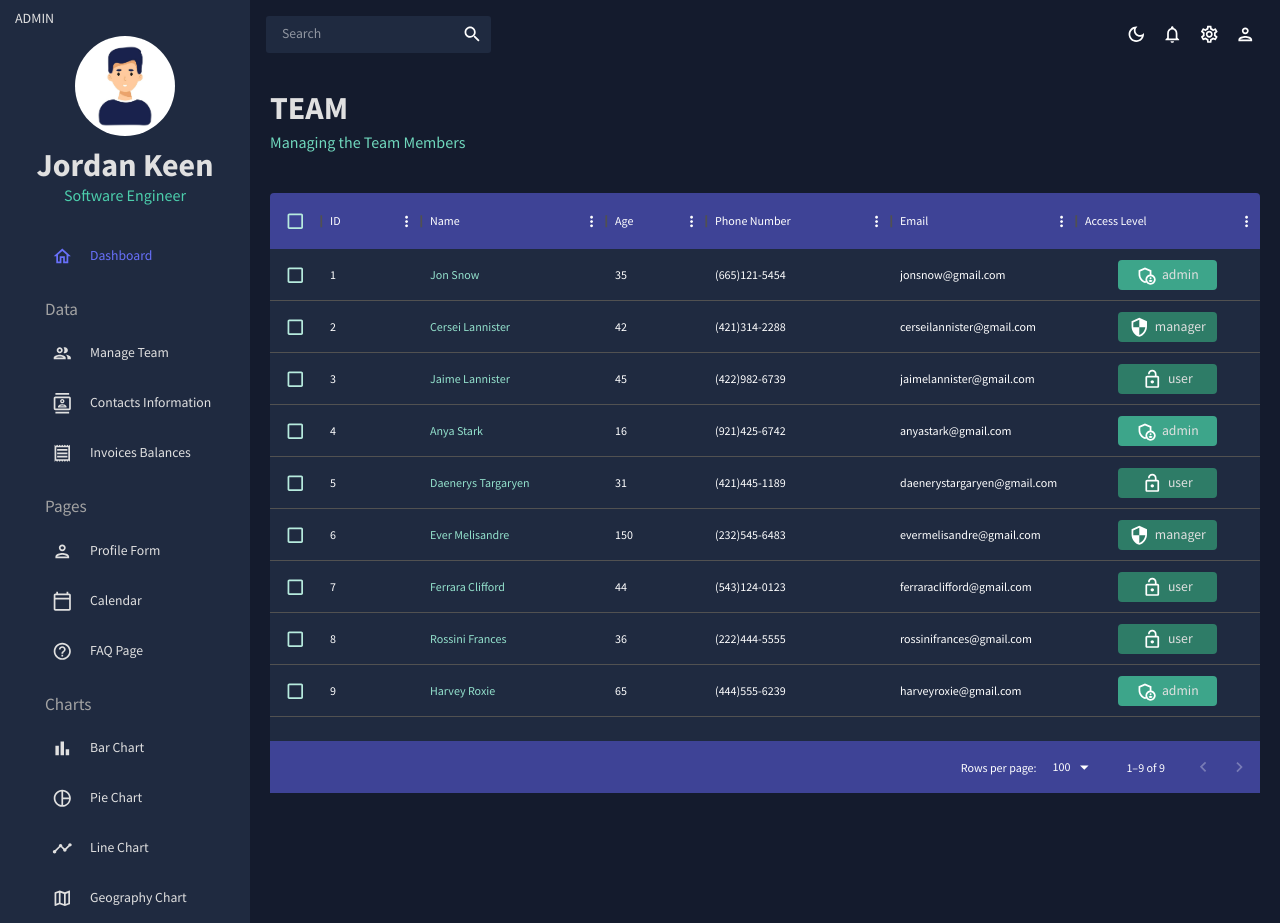
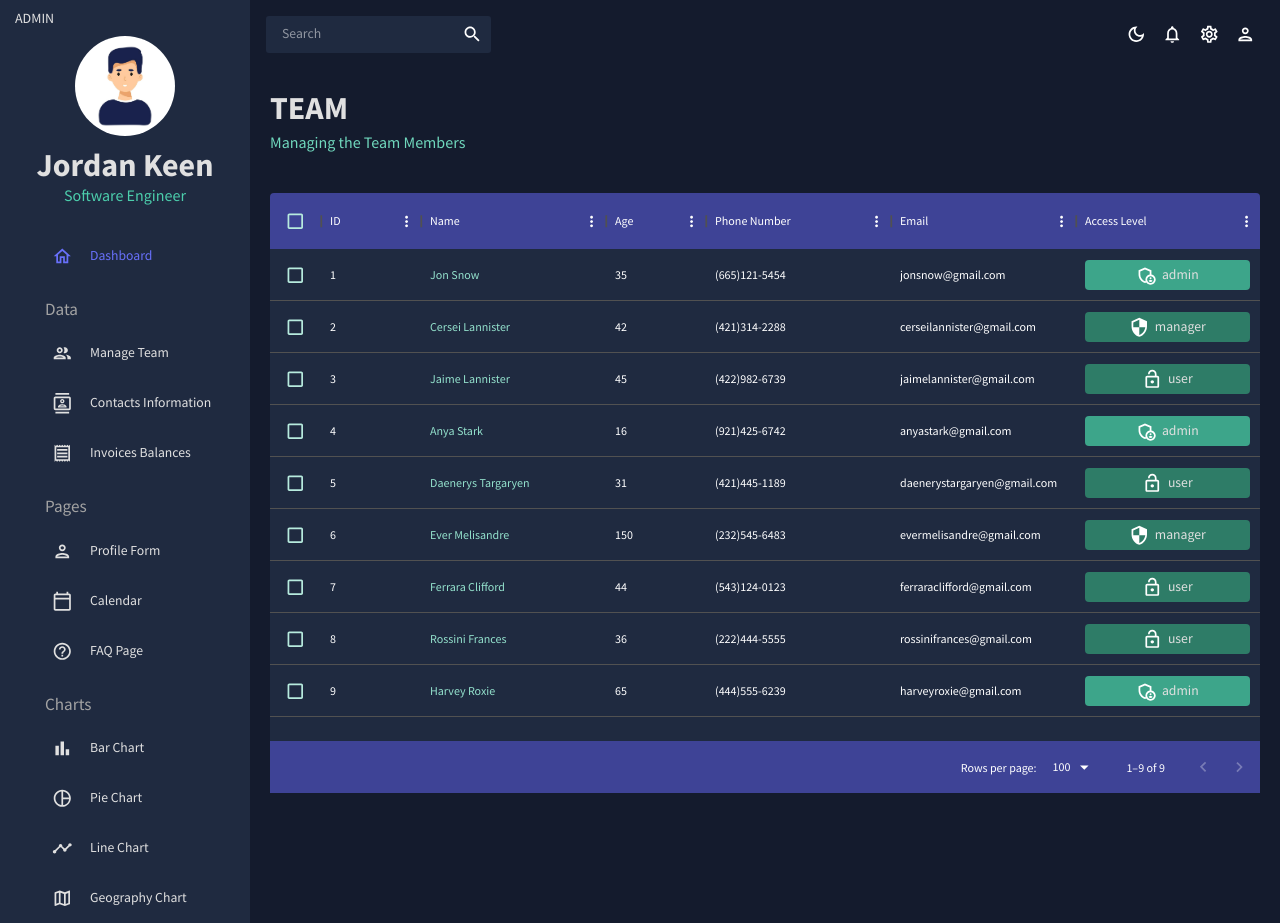
Before and after one commit to jordankeen/react-dashboard-app, a React (Create React App) app: page /team in a window 1280 px wide. Built offline with nearby package versions, Linux system fonts and the light colour scheme.

Commit message:
update responsive style to team grid

```diff
--- a/src/index.css
+++ b/src/index.css
@@ -8,7 +8,9 @@
    width: 100%;
    font-family: 'Source Sans Pro', sans-serif;
 }
-
+.content {
+   overflow: hidden;
+}
 .app {
    display: flex;
    position: relative;
--- a/src/scenes/team/index.jsx
+++ b/src/scenes/team/index.jsx
@@ -11,12 +11,17 @@
    const theme = useTheme();
    const colors = tokens(theme.palette.mode);
    const columns = [
-      { field: "id", headerName: "ID" },
+      {
+         field: "id",
+         headerName: "ID",
+         minWidth: 50,
+      },
       {
          field: "name",
          headerName: "Name",
          flex: 1,
          cellClassName: "name-column--cell",
+         minWidth: 125,
       },
       {
          field: "age",
@@ -24,26 +29,30 @@
          type: "number",
          headerAlign: "left",
          align: "left",
+         minWidth: 60
       },
       {
          field: "phone",
          headerName: "Phone Number",
          flex: 1,
+         minWidth: 105
       },
       {
          field: "email",
          headerName: "Email",
          flex: 1,
+         minWidth: 150
       },
       {
          field: "accessLevel",
          headerName: "Access Level",
          flex: 1,
+         minWidth: 120,
          renderCell: ({ row: { access } }) => {
             return (
                <Box
-                  width="60%"
-                  m="0 auto"
+                  width="100%"
+                  maxWidth="200px"
                   p="5px"
                   display="flex"
                   justifyContent="center"
```
